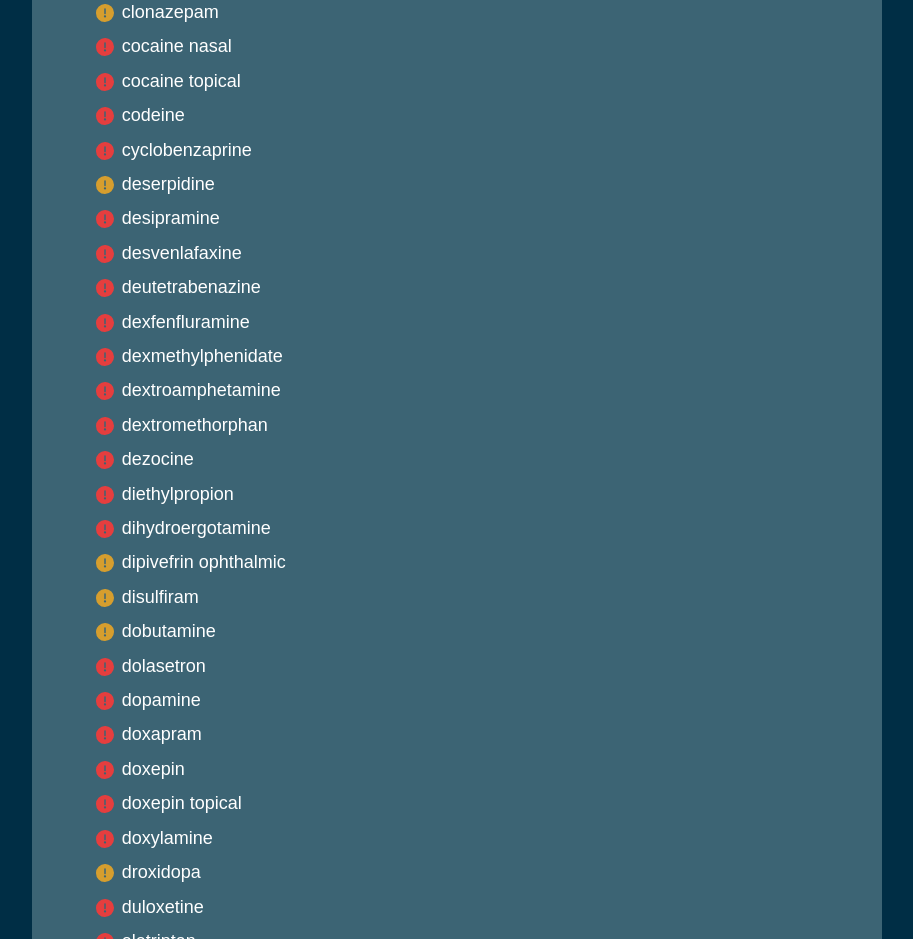
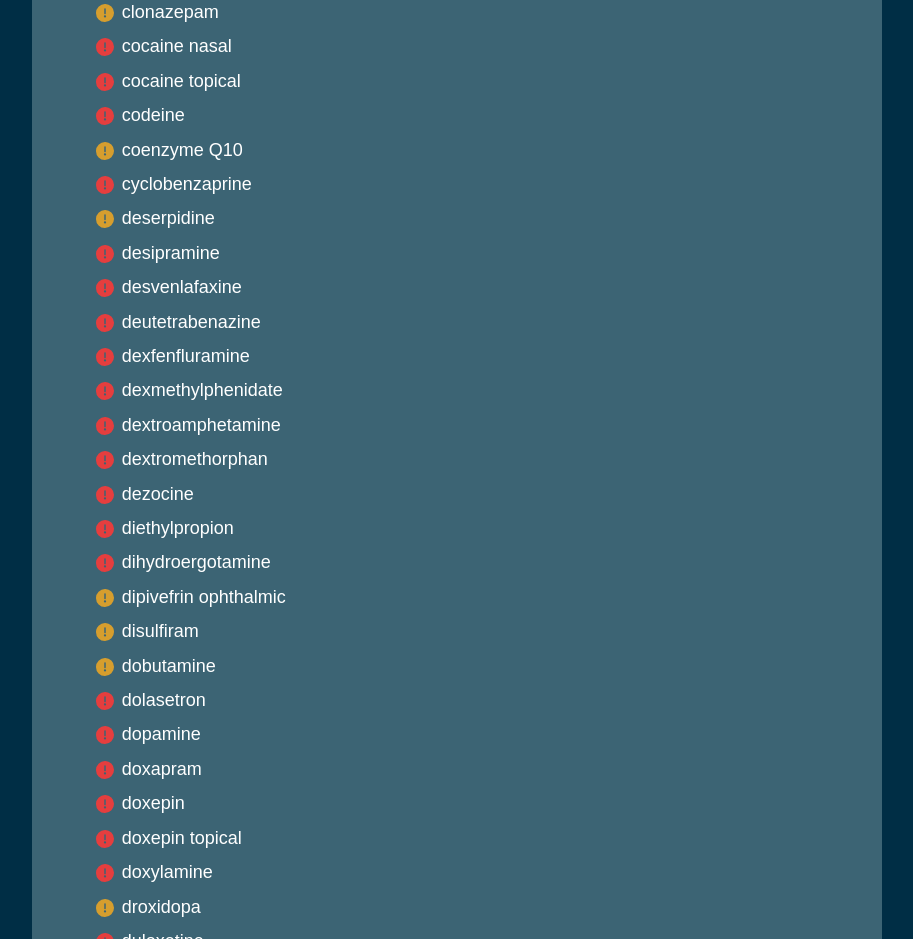
Before and after one commit to wayimp/vitarunner, a Next.js app: page /home in a window 1280 px wide. Shown: the part 2420-3359 px from the top of the page, without its empty margins (183-1096 px from the left). Built offline with nearby package versions, Linux system fonts and the light colour scheme; a web font is replaced by a local one.

Commit message:
Update to offer

```diff
--- a/components/Interactions.js
+++ b/components/Interactions.js
@@ -65,6 +65,7 @@ export function Interactions() {
           <Severe text='cocaine nasal' />
           <Severe text='cocaine topical' />
           <Severe text='codeine' />
+          <Moderate text='coenzyme Q10' />
           <Severe text='cyclobenzaprine' />
           <Moderate text='deserpidine' />
           <Severe text='desipramine' />
--- a/pages/api/coupon.js
+++ b/pages/api/coupon.js
@@ -13,7 +13,7 @@ export default async function handler(req, res) {
 
   try {
     email(body.email, "Nutricel Methylene Blue Coupon Code",
-        `Get 10% off everything on Amazon: https://www.amazon.com/promocode/A33SFPHIC8J16C`
+        `Get 10% off everything on Amazon: https://www.amazon.com/promocode/A2SUWY8H436L7L`
       )
     res.status(200).send()
   } catch (err) {
```
